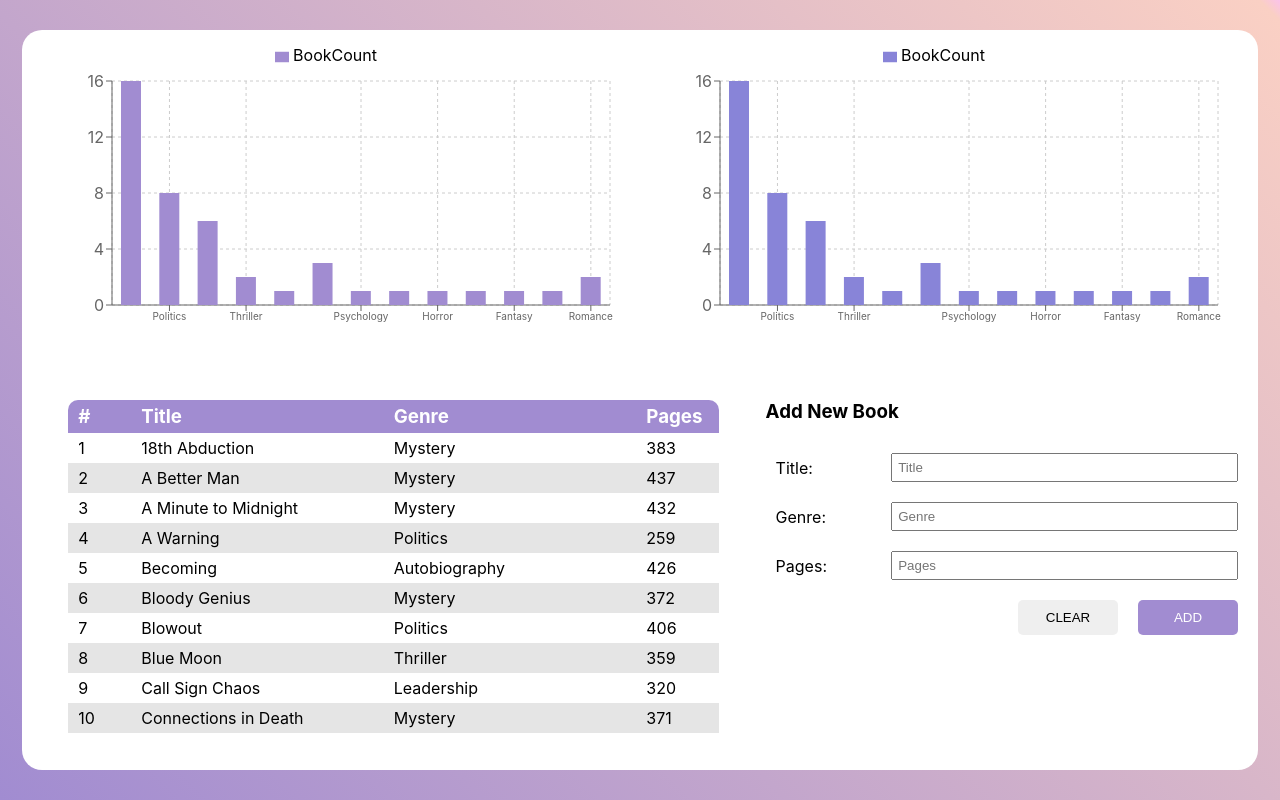
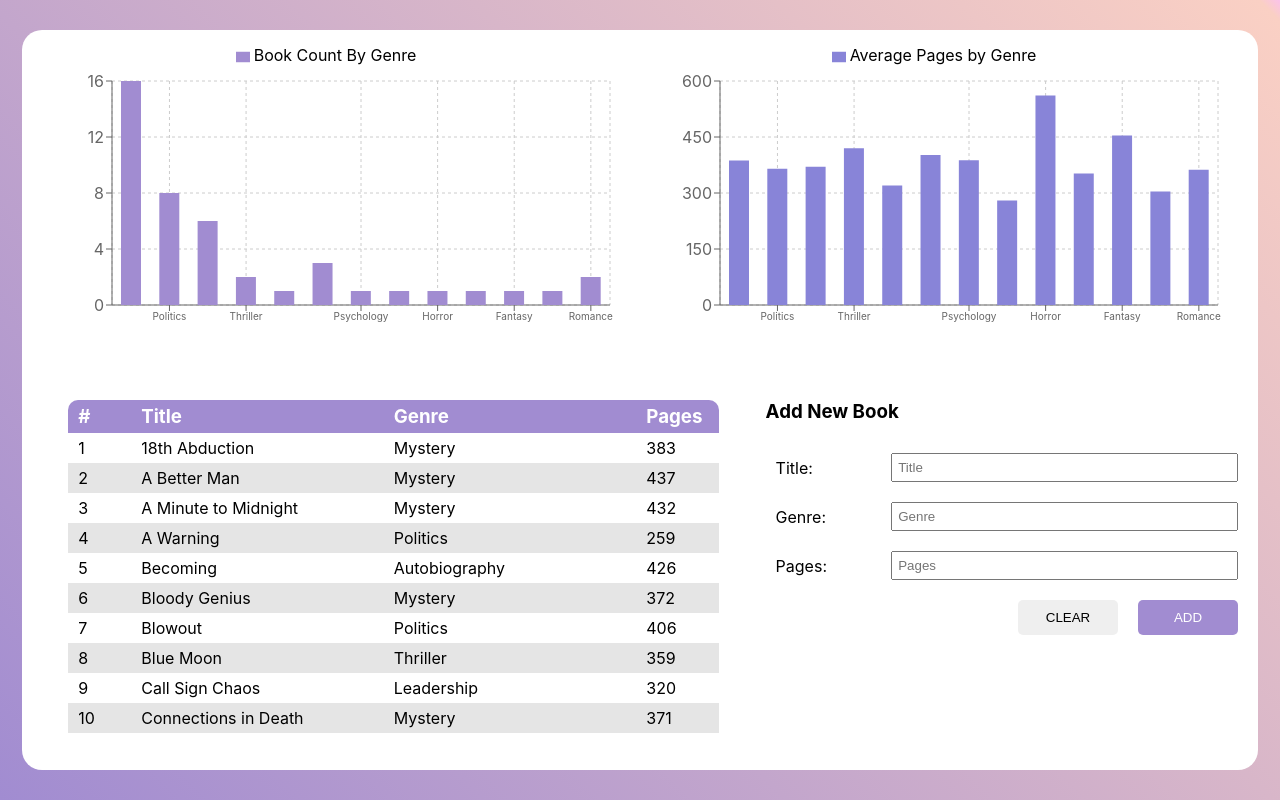
Before and after one commit to onokokono/energyrm, a React (Create React App) app: page / in a window 1280 px wide. Built offline with nearby package versions, Linux system fonts and the light colour scheme.

Commit message:
added 1 more chart

```diff
--- a/src/container/Container.jsx
+++ b/src/container/Container.jsx
@@ -23,8 +23,30 @@ const Container = () => {
         });
 
         for (let key in genres) {
-            data.push({ name: key, BookCount: genres[key] });
+            data.push({ name: key, 'Book Count By Genre': genres[key] });
         }
+
+        return data;
+    }
+
+    const averagePageByGenre = (dataBook) => {
+        const data = [];
+        const genres = {};
+
+        dataBook.forEach(book => {
+            if (!genres[book.genre]) {
+                genres[book.genre] = { bookCount: 1, totalPages: +book.pages };
+            } else {
+                genres[book.genre].bookCount += 1;
+                genres[book.genre].totalPages += +book.pages;
+            };
+        })
+
+        for (let key in genres) {
+            const avgPages = genres[key].totalPages / genres[key].bookCount;
+            data.push({ name: key, 'Average Pages by Genre': avgPages })
+        }
+
 
         return data;
     }
@@ -56,8 +78,8 @@ const Container = () => {
     return (
         <div className={scss.container} >
             <div className={scss.graphs}>
-                <BarChart data={bookCountByGenre(bestSellers)} dataKeys={[{ key: 'BookCount', color: '#a18cd1' }]} />
-                <BarChart data={bookCountByGenre(bestSellers)} dataKeys={[{ key: 'BookCount', color: '#8884d8' }]} />
+                <BarChart data={bookCountByGenre(bestSellers)} dataKeys={[{ key: 'Book Count By Genre', color: '#a18cd1' }]} />
+                <BarChart data={averagePageByGenre(bestSellers)} dataKeys={[{ key: 'Average Pages by Genre', color: '#8884d8' }]} />
             </div>
             <div className={scss.textData}>
                 <Table data={bestSellers} />
```
Also changed, not shown: src/components/PieChart/ChartPie.jsx (added, +46 -0 lines).
